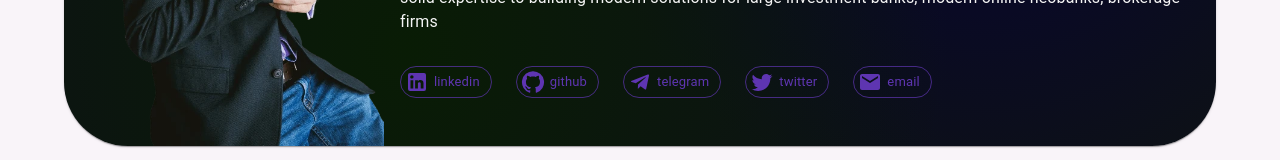
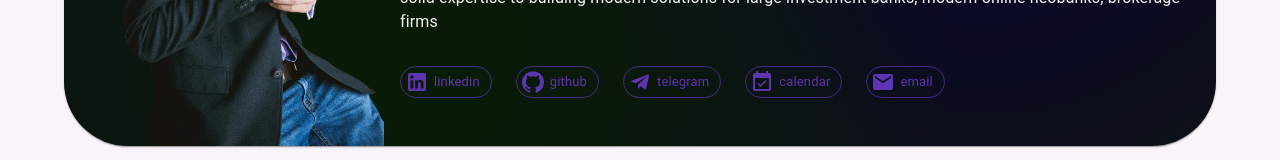
Before and after one commit to batiaev/batiaev.github.io, a Next.js app: page / in a window 1280 px wide. Shown: the part 335-495 px from the top of the page. Built offline with nearby package versions, Linux system fonts and the light colour scheme.

Commit message:
update contact info

```diff
--- a/src/data/data.json
+++ b/src/data/data.json
@@ -48,8 +48,15 @@
     },
     {
       "name": "twitter",
+      "hidden": true,
+      "hideTopMenu": true,
       "id": "@batiaev_com",
       "link": "https://twitter.com/batiaev_com"
+    },
+    {
+      "name": "calendar",
+      "id": "@batiaev",
+      "link": "https://calendly.com/batiaev/30min"
     },
     {
       "name": "email",
--- a/src/scenes/Contact.tsx
+++ b/src/scenes/Contact.tsx
@@ -9,6 +9,7 @@ import FacebookIcon from "@mui/icons-material/Facebook";
 import LinkedInIcon from "@mui/icons-material/LinkedIn";
 import GitHubIcon from "@mui/icons-material/GitHub";
 import PublicIcon from "@mui/icons-material/Public";
+import EventAvailableIcon from '@mui/icons-material/EventAvailable';
 import { Title } from "@components/Title";
 import data from "../data/data.json";
 import { Avatar, Badge, Paper } from "@mui/material";
@@ -28,6 +29,8 @@ export function Contact() {
         return <FacebookIcon />;
       case "twitter":
         return <TwitterIcon />;
+      case "calendar":
+        return <EventAvailableIcon />;
       case "linkedin":
         return <LinkedInIcon />;
       case "email":
@@ -53,6 +56,8 @@ export function Contact() {
         return "I am hiring";
       case "email":
         return "Email me";
+      case "calendar":
+        return "Call me";
       default:
         return "Contact me";
     }
--- a/src/scenes/Intro.tsx
+++ b/src/scenes/Intro.tsx
@@ -5,6 +5,7 @@ import CardActions from "@mui/material/CardActions";
 import Typography from "@mui/material/Typography";
 import GitHubIcon from "@mui/icons-material/GitHub";
 import TrendingUpIcon from "@mui/icons-material/TrendingUp";
+import EventAvailableIcon from '@mui/icons-material/EventAvailable';
 import CodeIcon from "@mui/icons-material/Code";
 import SchoolIcon from "@mui/icons-material/School";
 import LinkedInIcon from "@mui/icons-material/LinkedIn";
@@ -25,6 +26,7 @@ export default function Intro() {
         telegram: <TelegramIcon width="30px"/>,
         facebook: <FacebookIcon width="30px"/>,
         twitter: <TwitterIcon width="30px"/>,
+        calendar: <EventAvailableIcon width="30px"/>,
         email: <EmailIcon width="30px"/>,
 
         SchoolIcon: <SchoolIcon width="30px"/>,
```
Also changed, not shown: package.json (+15 -16 lines), 4 other files (tests, documents, lock files or other folders).
